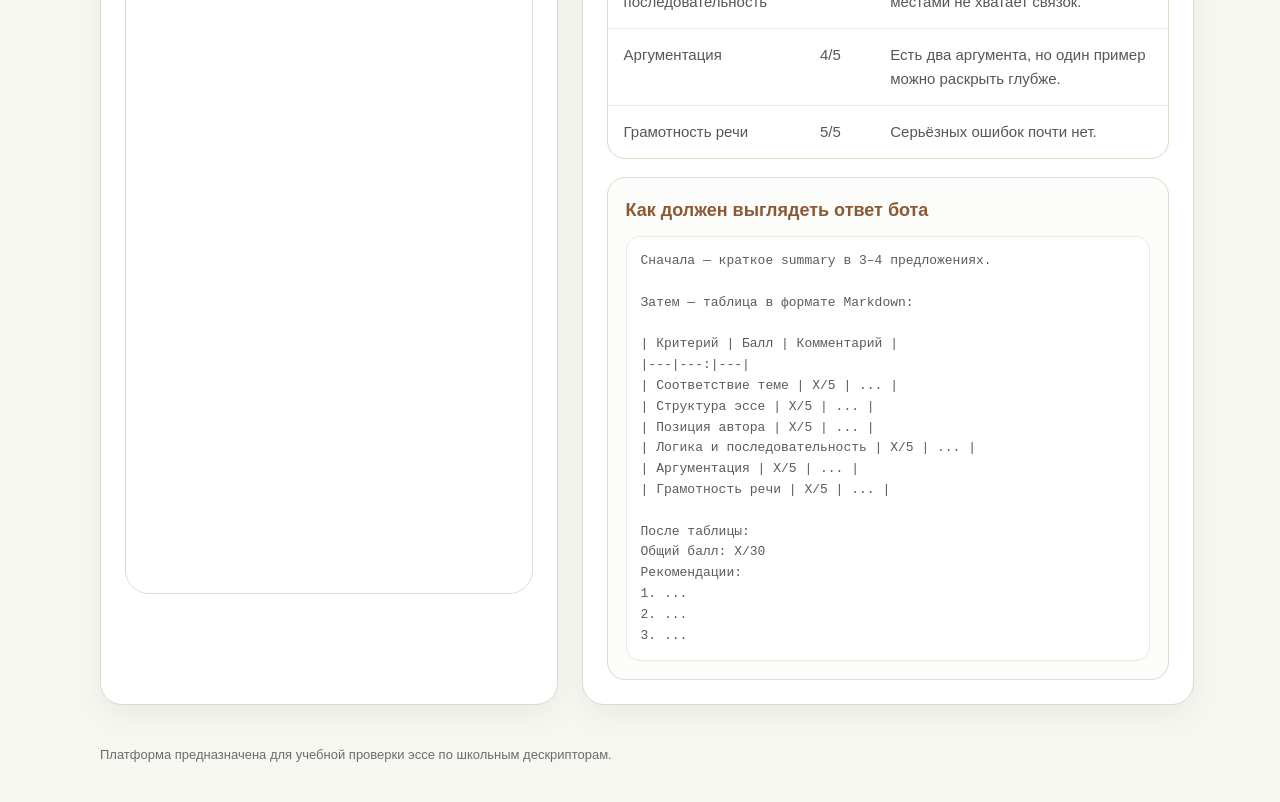
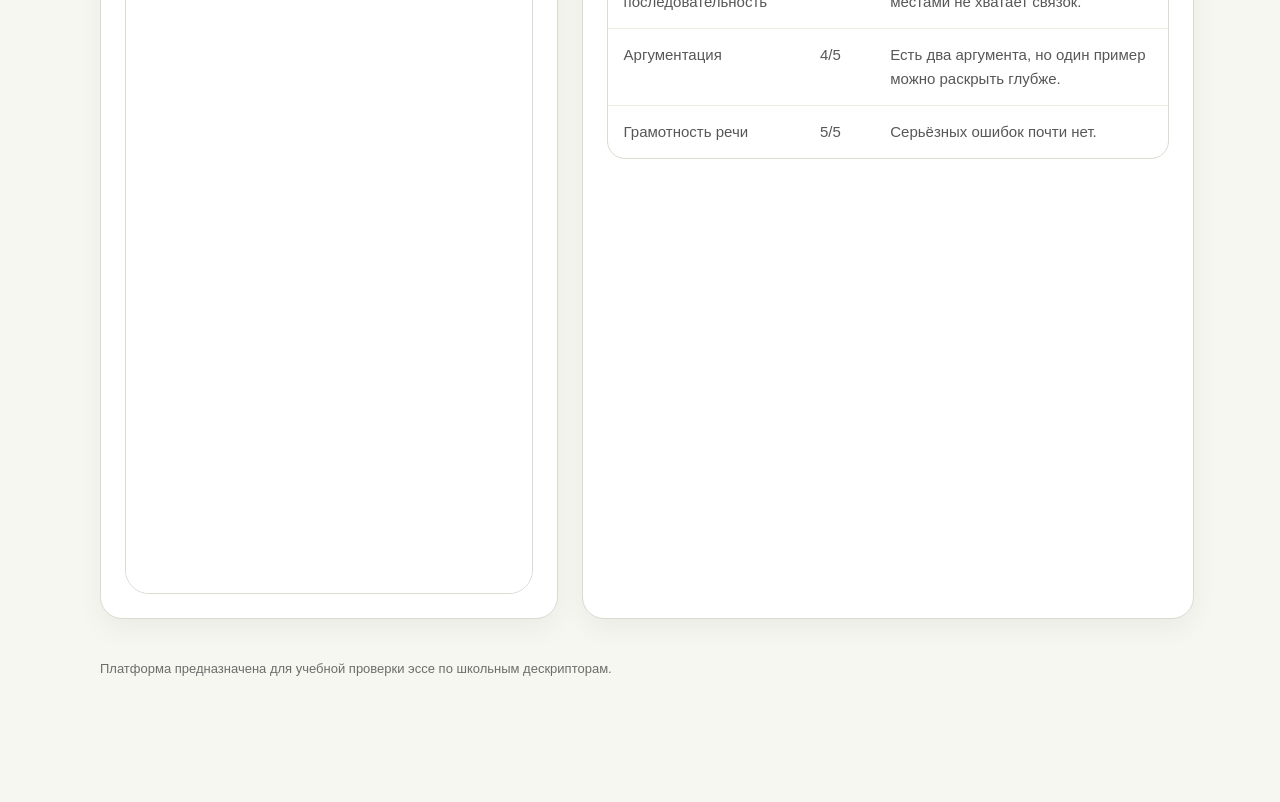
Before and after one commit to matveyverblyudov/Essay-Checker-Project, a plain HTML site: page index.html in a window 1280 px wide. Shown: the part 1238-2040 px from the top of the page. After the commit the page ends 1954 px from the top, so only its background shows below. Drawn offline with Linux system fonts and the light colour scheme; a script that the page names is missing.

Commit message:
Update index.html

```diff
--- a/index.html
+++ b/index.html
@@ -649,28 +649,6 @@
         </table>
       </div>
 
-      <div class="prompt-box">
-        <h3>Как должен выглядеть ответ бота</h3>
-        <pre>Сначала — краткое summary в 3–4 предложениях.
-
-Затем — таблица в формате Markdown:
-
-| Критерий | Балл | Комментарий |
-|---|---:|---|
-| Соответствие теме | X/5 | ... |
-| Структура эссе | X/5 | ... |
-| Позиция автора | X/5 | ... |
-| Логика и последовательность | X/5 | ... |
-| Аргументация | X/5 | ... |
-| Грамотность речи | X/5 | ... |
-
-После таблицы:
-Общий балл: X/30
-Рекомендации:
-1. ...
-2. ...
-3. ...</pre>
-      </div>
     </aside>
   </main>
 
```
